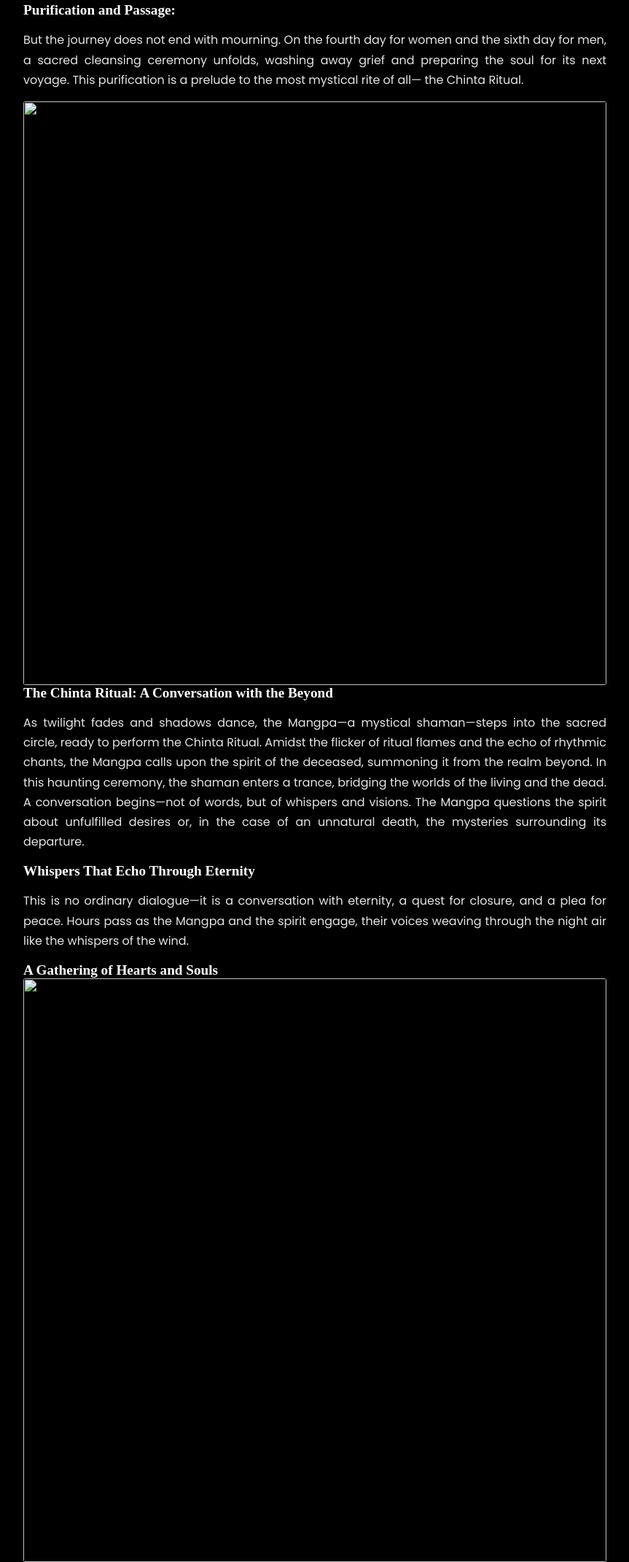
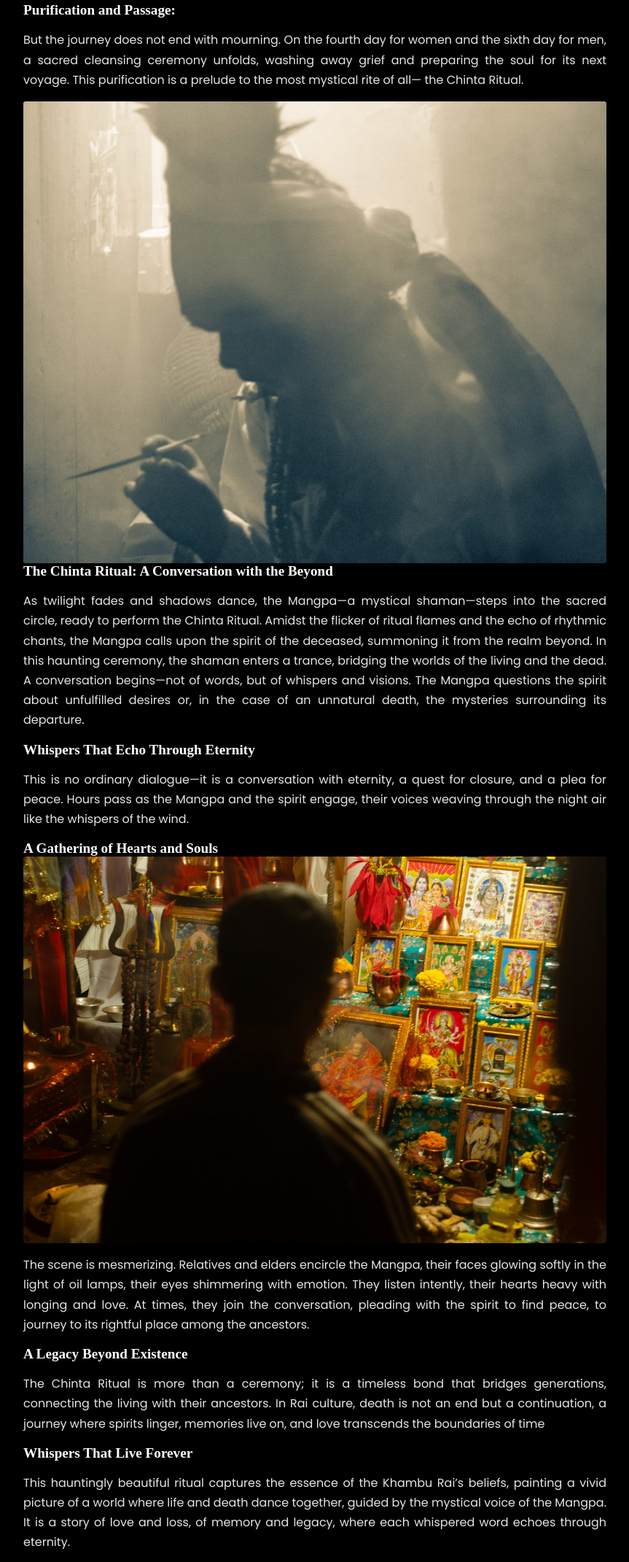
Before and after one commit to ayushwastaken/ProjectChintaa, a plain HTML site: page page-1.htm in a window 1280 px wide. Shown: the part 1171-3312 px from the top of the page at 73% size, without its empty margins (208-1071 px from the left). Drawn offline with nearby package versions, Linux system fonts and the light colour scheme; the site is published under a folder, as on GitHub Pages, so addresses that start at the root find nothing.

Commit message:
Update page-1.htm extra images added and fixed

```diff
--- a/page-1.htm
+++ b/page-1.htm
@@ -64,7 +64,7 @@
             and preparing the soul for its next voyage. This
             purification is a prelude to the most mystical rite of all—
             the Chinta Ritual.</p>
-        <img src="/images/image26.jpg" alt="" class="alt-img">
+        <img src="images/image26.jpg" alt="" class="alt-img">
             <h2 class="sub-heading">The Chinta Ritual: A Conversation with the Beyond</h2>
         <p class="post-text">As twilight fades and shadows dance, the Mangpa—a
             mystical shaman—steps into the sacred circle, ready to
@@ -84,7 +84,7 @@
                 pass as the Mangpa and the spirit engage, their voices
                 weaving through the night air like the whispers of the wind.</p>
             <h2 class="sub-heading">A Gathering of Hearts and Souls</h2>
-            <img src="/images/image13.jpg" alt="" class="alt-img">
+            <img src="images/image13.jpg" alt="" class="alt-img">
             <p class="post-text">The scene is mesmerizing. Relatives and elders encircle the
                 Mangpa, their faces glowing softly in the light of oil lamps,
                 their eyes shimmering with emotion. They listen intently,
```
